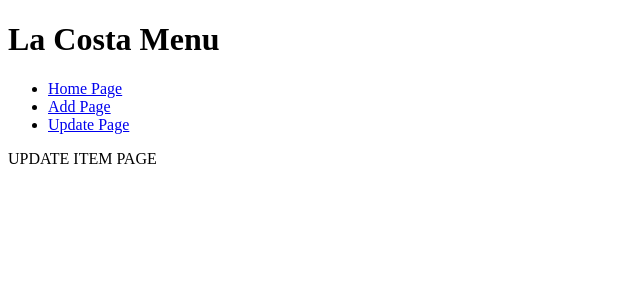
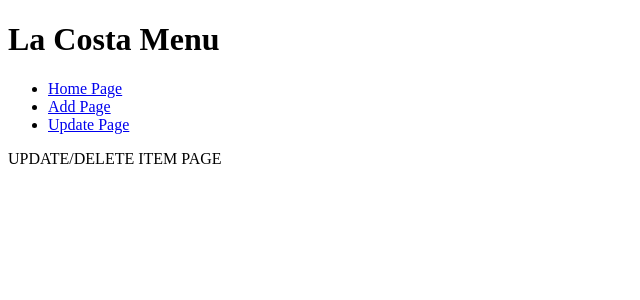
Before and after one commit to Joes-BitGit/menu, a React (Create React App) app in the folder client/: page /update in a window 1280 px wide. Shown: the top 300 px of the page, without its empty margins (0-640 px from the left). Built offline with nearby package versions, Linux system fonts and the light colour scheme.

Commit message:
Also a del page now

```diff
--- a/client/src/routes/UpdateItem.jsx
+++ b/client/src/routes/UpdateItem.jsx
@@ -1,7 +1,7 @@
 import React from "react";
 
 const UpdateItem = () => {
-  return <div>UPDATE ITEM PAGE</div>;
+  return <div>UPDATE/DELETE ITEM PAGE</div>;
 };
 
 export default UpdateItem;
```
